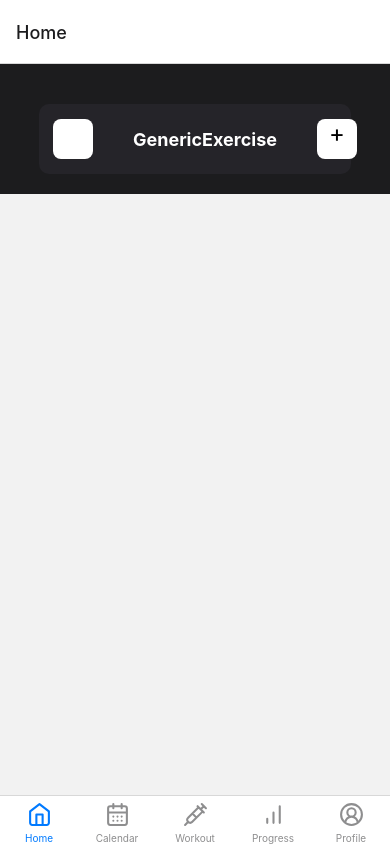
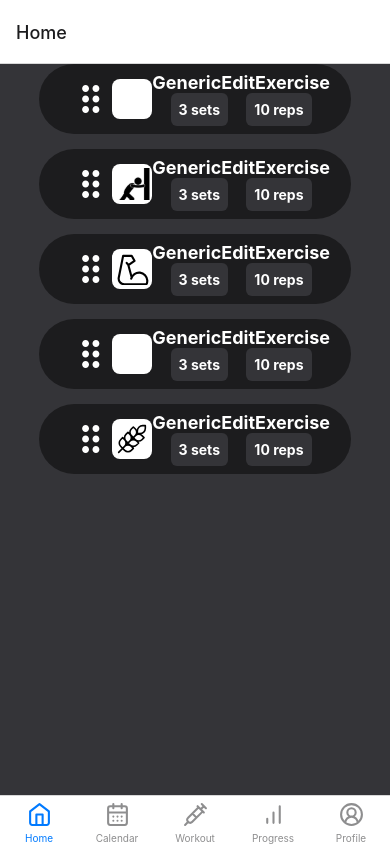
Before and after one commit to VincentHuijer/GymTracker, a React Native app: screen /NonGenericWorkout in a window 390 px wide. Built offline with nearby package versions, Linux system fonts and the light colour scheme.

Commit message:
WIP generic components

```diff
--- a/App.js
+++ b/App.js
@@ -38,6 +38,7 @@ const WorkoutsNavigator = () => (
     <WorkoutsStack.Screen name="CreateWorkouts" component={CreateWorkoutsScreen} options={{ headerShown: false }} />
     <WorkoutsStack.Screen name="CreateSplits" component={CreateSplitsScreen} options={{ headerShown: false }} />
     <WorkoutsStack.Screen name="MyWorkouts" component={MyWorkoutsScreen} options={{ headerShown: false }} />
+    <WorkoutsStack.Screen name="NonGenericWorkout" component={NonGenericWorkout} options={{ headerShown: false }} />
   </WorkoutsStack.Navigator>
 );
 
--- a/components/EditExerciseComponent.js
+++ b/components/EditExerciseComponent.js
@@ -1,30 +1,39 @@
 import React from 'react';
 import { View, Text, TouchableOpacity } from 'react-native';
 import { PushIcon, SixDotsBrailleIcon } from '../assets/SvgIcons';
-import PlusButton from './PlusButton';
 import ItemBox from './ItemBox';
 
 
-const EditExerciseComponent = () => {
+const EditExerciseComponent = ({icon}) => {
   return (
-  <View style={{ flex: 1, alignItems: 'center', backgroundColor: '#1C1C1E', paddingTop: 20}}>
-    <TouchableOpacity style={{backgroundColor: '#252429', paddingVertical: 15,margin: 20,borderRadius: 12,width: '80%',alignItems: 'center', /*horizontally*/}} onPress={() => navigation.navigate('NonGenericWorkout')}>
-      <View style={{ flexDirection: 'row', marginLeft: 20,}}>
-        <SixDotsBrailleIcon/>
+  <View style={{ alignItems: 'center', backgroundColor: '#1C1C1E', borderRadius: 100, width: '80%', alignSelf:'center', marginBottom: 15}}>
+    <TouchableOpacity
+      style={{
+        paddingVertical: 15,
+        margin: -7,
+        borderRadius: 12,
+        width: '80%',
+        flexDirection: 'row',
+        justifyContent: 'space-evenly'
+      }}
+      onPress={() => navigation.navigate('NonGenericWorkout')}
+    >
+      <View style={{ flexDirection: 'row', alignItems: 'center' }}>
+        <SixDotsBrailleIcon />
         <ItemBox>
-            <PushIcon color='white'/>
+          {icon}
         </ItemBox>
-        <View>
-          <Text style={[{alignSelf: 'center', marginHorizontal: 40, fontSize: 18, color: 'white', fontWeight:'bold'}]}>GenericEditExercise</Text>
-          <View style={{flexDirection: 'row', justifyContent: 'center'}}>
-            <Text style={{ padding: 8, backgroundColor: '#343438', marginHorizontal: 8, color: 'white', fontWeight:'bold', borderRadius: 6,  alignSelf: 'center', flex: 1}}> 3 sets </Text>
-            <Text style={{padding: 8, backgroundColor: '#343438', marginHorizontal: 8, color: 'white', fontWeight:'bold', borderRadius: 6, }}> 10 reps </Text>
-          </View>
+      </View>
+      <View style={{   }}>
+        <Text style={{ fontSize: 18, color: 'white', fontWeight: 'bold' }}>GenericEditExercise</Text>
+        <View style={{ flexDirection: 'row',  justifyContent: 'space-evenly'}}>
+          <Text style={{ padding: 8, backgroundColor: '#343438', color: 'white', fontWeight: 'bold', borderRadius: 6 }}>3 sets</Text>
+          <Text style={{ padding: 8, backgroundColor: '#343438', color: 'white', fontWeight: 'bold', borderRadius: 6 }}>10 reps</Text>
         </View>
-        <PlusButton/>
       </View>
     </TouchableOpacity>
   </View>
+
   )
 }
 
--- /dev/null
+++ b/components/WhiteTextButton.js
@@ -0,0 +1,29 @@
+import React from 'react';
+import { View, Text } from 'react-native';
+
+const WhiteTextButton = ({children}) => {
+  return (
+    <View
+      style={{
+        width: 40,
+        height: 40,
+        backgroundColor: 'white',
+        justifyContent: 'center',
+        alignItems: 'center',
+        borderRadius: 8,
+      }}
+    >
+      <Text
+        style={{
+          flex: 1,
+          fontSize: 24,
+          color: 'black',
+        }}
+      >
+        {children}
+      </Text>
+    </View>
+  );
+};
+
+export default WhiteTextButton;
--- a/screens/HomeScreen.js
+++ b/screens/HomeScreen.js
@@ -1,6 +1,6 @@
 import React from 'react';
 import { View, Text, Image, TouchableOpacity } from 'react-native';
-import { BalanceScaleIcon, CopyIcon, DietGraneIcon, HistoryRepeatIcon, PlusIcon, WorkoutsTabIconDumbell } from '../assets/SvgIcons';
+import { BalanceScaleIcon, CopyIcon, DietGraneIcon, HistoryRepeatIcon, PlusIcon, PullIcon, PushIcon, WorkoutsTabIconDumbell } from '../assets/SvgIcons';
 import dumbellIcon from '../assets/dumbbellIcon.png';
 import { useNavigation } from '@react-navigation/native';
 import AddExerciseComponent from '../components/AddExerciseComponent';
@@ -14,25 +14,8 @@ const HomeScreen = () => {
   const currentDayIndex = getAdjustedDayIndex(new Date().getUTCDay());
 
 
-  const InnerShadowBox = ({ children }) => {
-    return (
-      <View style={{
-        backgroundColor: 'white',
-        paddingVertical: 30,
-        paddingHorizontal: 60,
-        borderRadius: 20,
-        shadowColor: 'black',
-        shadowOpacity: 0.2,
-        shadowOffset: { width: 0, height: 0 },
-        shadowRadius: 10,
-      }}>
-        {children}
-      </View>
-    );
-  };
-
   return (
-    <View style={{ flex: 1, backgroundColor: '#1C1C1E' }}>{/* In React Native, the flex property is used to define how a component should grow in relation to its siblings within a flex container. Setting flex: 1 on a component makes it take up all the available space along the main axis of its container. */}
+    <View style={{ flex: 1, backgroundColor: '#FFFFFF' }}>{/* In React Native, the flex property is used to define how a component should grow in relation to its siblings within a flex container. Setting flex: 1 on a component makes it take up all the available space along the main axis of its container. */}
       <View style={{ backgroundColor: '#343438', padding: 20, justifyContent: 'center', alignItems: 'center', marginBottom: 15}}>
       <Text style={{ color: 'white', fontSize: 'large', fontWeight: '400'}}> Workouts </Text>
         <View style={{ flex: 1,  padding: 20 }}>
@@ -110,7 +93,8 @@ const HomeScreen = () => {
         </View>
 
           {/* <AddExerciseComponent/> */}
-          <EditExerciseComponent/>
+          <EditExerciseComponent icon={<PullIcon/>}/>
+
       </View>
 
 
--- a/screens/workoutScreens/CreateWorkoutsScreen.js
+++ b/screens/workoutScreens/CreateWorkoutsScreen.js
@@ -1,10 +1,11 @@
 import React from 'react';
 import { View, Text } from 'react-native';
+import EditExerciseComponent from '../../components/EditExerciseComponent';
 
 const CreateWorkoutsScreen = () => {
   return (
     <View>
-      <Text>Create Workout</Text>
+  <EditExerciseComponent/>
     </View>
   );
 };
--- a/screens/workoutScreens/NonGenericWorkout.js
+++ b/screens/workoutScreens/NonGenericWorkout.js
@@ -1,11 +1,15 @@
 import { View, Text } from "react-native-web";
-import ExerciseComponent from "../../components/AddExerciseComponent";
+import EditExerciseComponent from "../../components/EditExerciseComponent";
+import { DietGraneIcon, MuscleIcon, PullIcon, PushIcon, WorkoutsTabIconDumbell } from "../../assets/SvgIcons";
 
 const NonGenericWorkout = () => {
   return (
-    <View>
-    <ExerciseComponent/>
-
+    <View style={{ flex: 1, backgroundColor: '#343438' }}>
+      <EditExerciseComponent icon={<PullIcon/>}/>
+      <EditExerciseComponent icon={<PushIcon/>}/>
+      <EditExerciseComponent icon={<MuscleIcon/>}/>
+      <EditExerciseComponent icon={<WorkoutsTabIconDumbell/>}/>
+      <EditExerciseComponent icon={<DietGraneIcon/>}/>
     </View>
   );
 }
```
